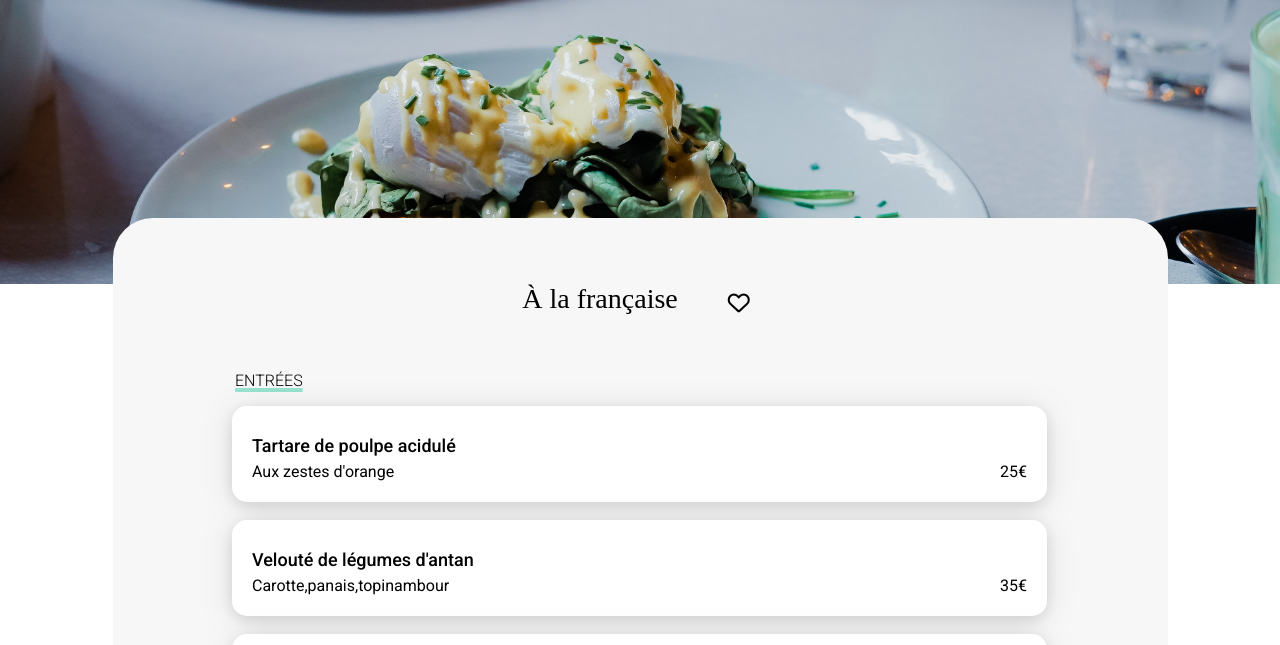
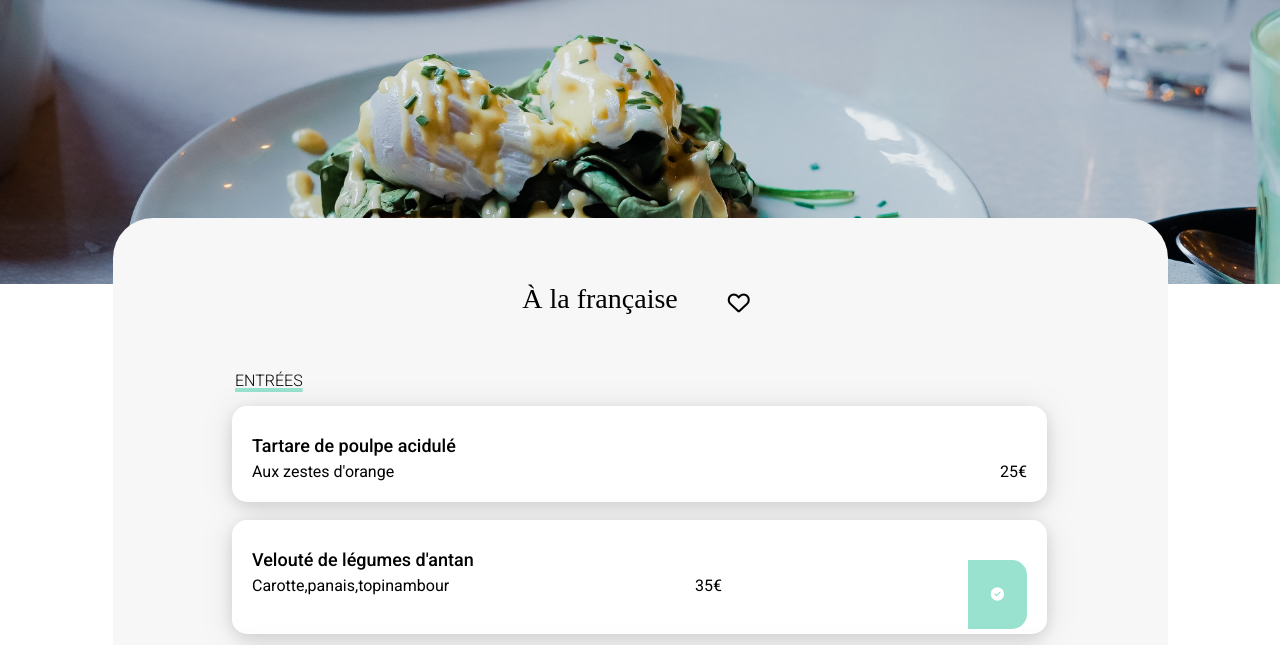
Before and after one commit to julianneangotmigotto/ohmyfood, a website: page Restaurants/alafrancaise.html in a window 1280 px wide. Shown: the part 126-771 px from the top of the page. Drawn offline with Linux system fonts and the light colour scheme; a web font is replaced by a local one.

Commit message:
Corrections w3

```diff
--- a/Restaurants/alafrancaise.html
+++ b/Restaurants/alafrancaise.html
@@ -74,6 +74,11 @@
                 <div>
                   <p>Carotte,panais,topinambour</p>
                   <p class="card-price">35<span class="euro">€</span></p>
+                  <div class="select">
+                    <button type="button">
+                      <i class="fa-solid fa-circle-check"></i>
+                    </button>
+                  </div>
                 </div>
               </div>
             </article>
--- a/sass/index.scss
+++ b/sass/index.scss
@@ -242,7 +242,7 @@ a {
     }
 
     .card {
-        min-width: 490;
+        min-width: 490px;
     }
 
     .card img {
--- a/sass/resto.scss
+++ b/sass/resto.scss
@@ -64,6 +64,7 @@ header {
         .resto_cards {
             display: flex;
             flex-direction: column;
+            justify-content: center;
 
             .card-content {
                 display: flex;
@@ -125,7 +126,21 @@ header {
     }
 
 }
+.select button {
+    display: flex;
+    justify-content: center;
+    align-items: center;
+    background-color: $blueline;
+    width: 59px;
+    height: 69px;
+    border-radius: 0px 15px 15px 0px;
+    border: 0px transparent;
+    cursor: pointer;
+}
 
+.fa-circle-check{
+    color: $white;
+}
 /****** Media queries ***********/
 /* Medium devices (tablets, less/equal than 1024px) */
 @media (min-width:1055px) {
```
Also changed, not shown: Restaurants/ledelicedessens.html (+1 -1 lines), index.html (+48 -22 lines), css/style.css, 1 other file.
